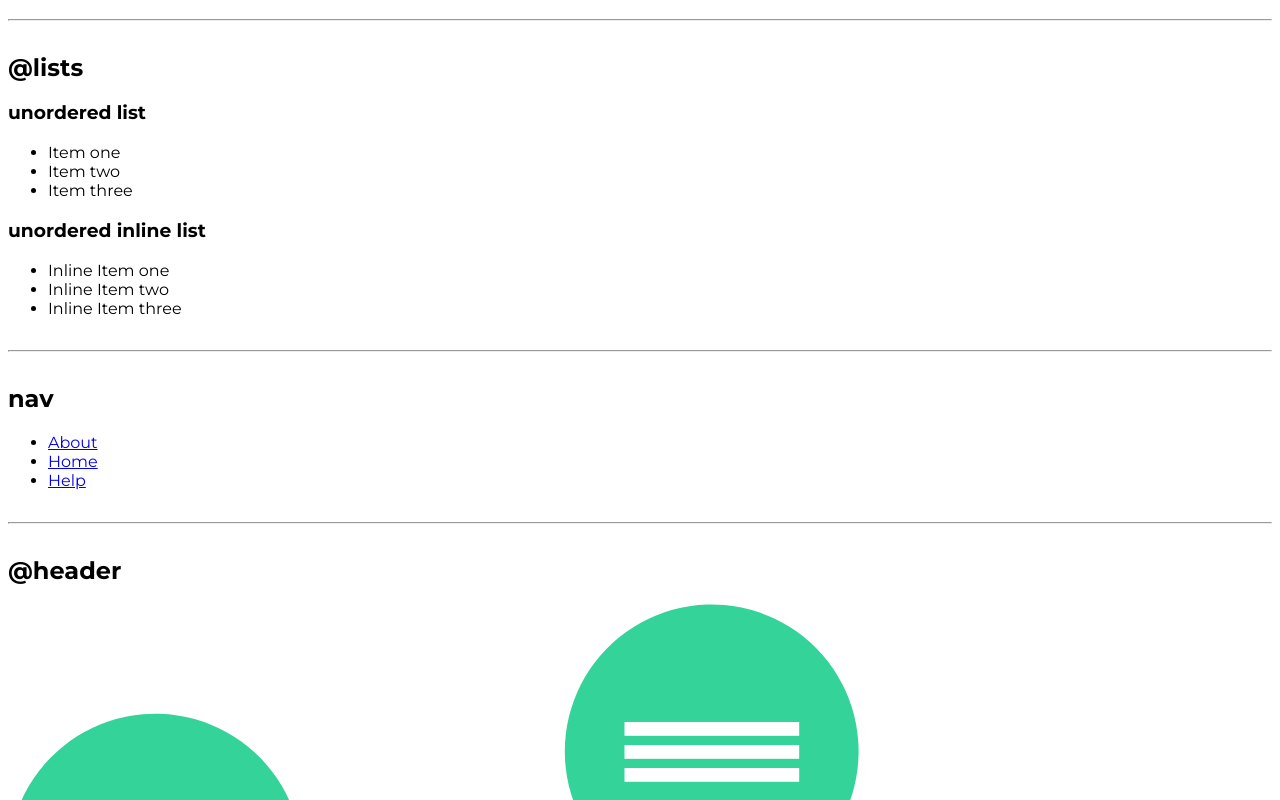
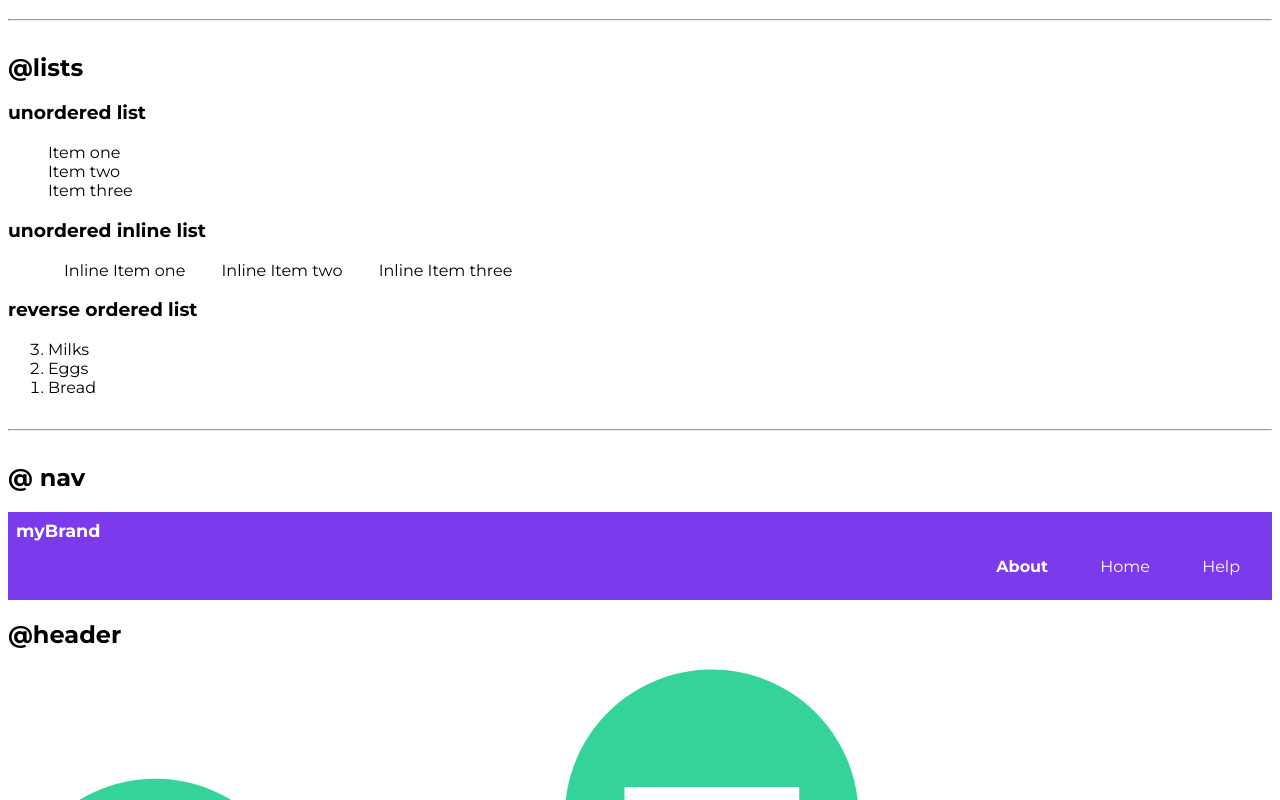
Before and after one commit to jkp-1/HTML-basics, a plain HTML site: page index.html in a window 1280 px wide. Shown: the part 702-1502 px from the top of the page. Drawn offline with Linux system fonts and the light colour scheme.

Commit message:
style: styled the navigation

```diff
--- a/index.html
+++ b/index.html
@@ -45,31 +45,39 @@
 
     <h3>unordered list</h3>
 
-    <ul>
+    <ul class ="non-bullet">
         <li>Item one</li>
         <li>Item two</li>
         <li>Item three</li>
     </ul>
 
-    <h3>unordered inline list</h3>
+    <h3 >unordered inline list</h3>
 
     <ul>
-        <li>Inline Item one</li>
-        <li>Inline Item two</li>
-        <li>Inline Item three</li>
+        <li class = "list-inline">Inline Item one</li>
+        <li class = "list-inline">Inline Item two</li>
+        <li class = "list-inline">Inline Item three</li>
     </ul>
 
+    <h3>reverse ordered list</h3>
+    <ol reversed>
+        <li>Milks</li>
+        <li>Eggs</li>
+        <li>Bread</li>
+    </ol>
+
     <hr>
+    <h2>@ nav</h2>
+    <nav class="container navigation">
 
-    <nav>
-        <h2>nav</h2>
-        <ul>
-            <li><a href="/">About</a></li>
-            <li> <a href="/">Home</a></li>
-            <li><a href="/">Help</a></li>
+        <div class="nav-brand">myBrand</div>
+        <ul class="nav-pills">
+            <li class = "list-inline active-link"><a class = "link nav-pills "  href="/">About</a></li>
+            <li class = "list-inline"> <a class = "link nav-pills" href="/">Home</a></li>
+            <li class = "list-inline"><a class = "link nav-pills"  href="/">Help</a></li>
         </ul>
 
-        <hr>
+
     </nav>
     <h2>@header</h2>
 
--- a/styles.css
+++ b/styles.css
@@ -39,3 +39,32 @@ hr{
     color:var(--primary-color);
 
 }
+
+.non-bullet{
+    list-style: none;
+}
+
+.list-inline{
+    display: inline;
+    padding: 0rem 1rem;
+}
+
+.navigation{
+    background-color: var(--primary-color);
+    padding: 0.5rem;
+
+}
+
+.navigation .nav-pills{
+    text-align: right;
+    color: white;
+}
+
+.navigation .nav-brand{
+    font-size: 1.1rem;
+    font-weight: bold;
+    color: white;
+}
+.navigation .active-link{
+    font-weight: bold;
+}
```
